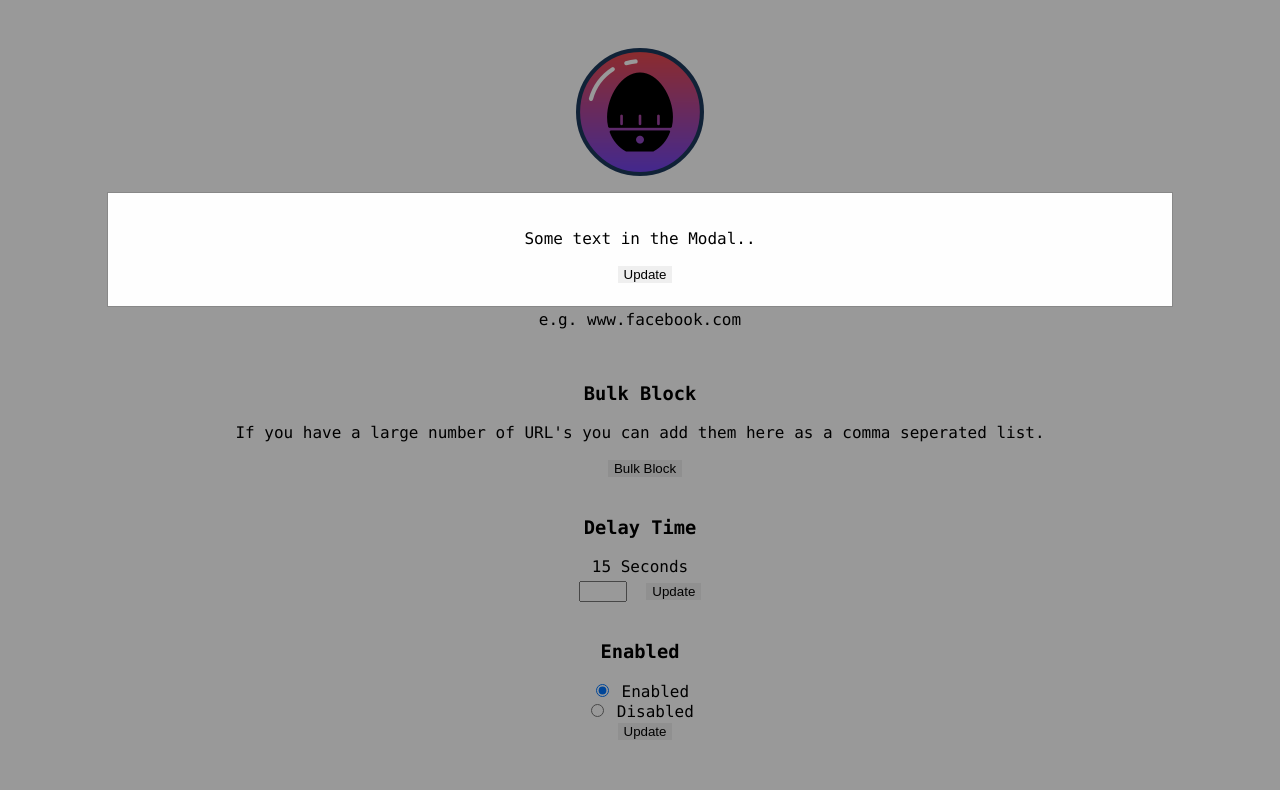
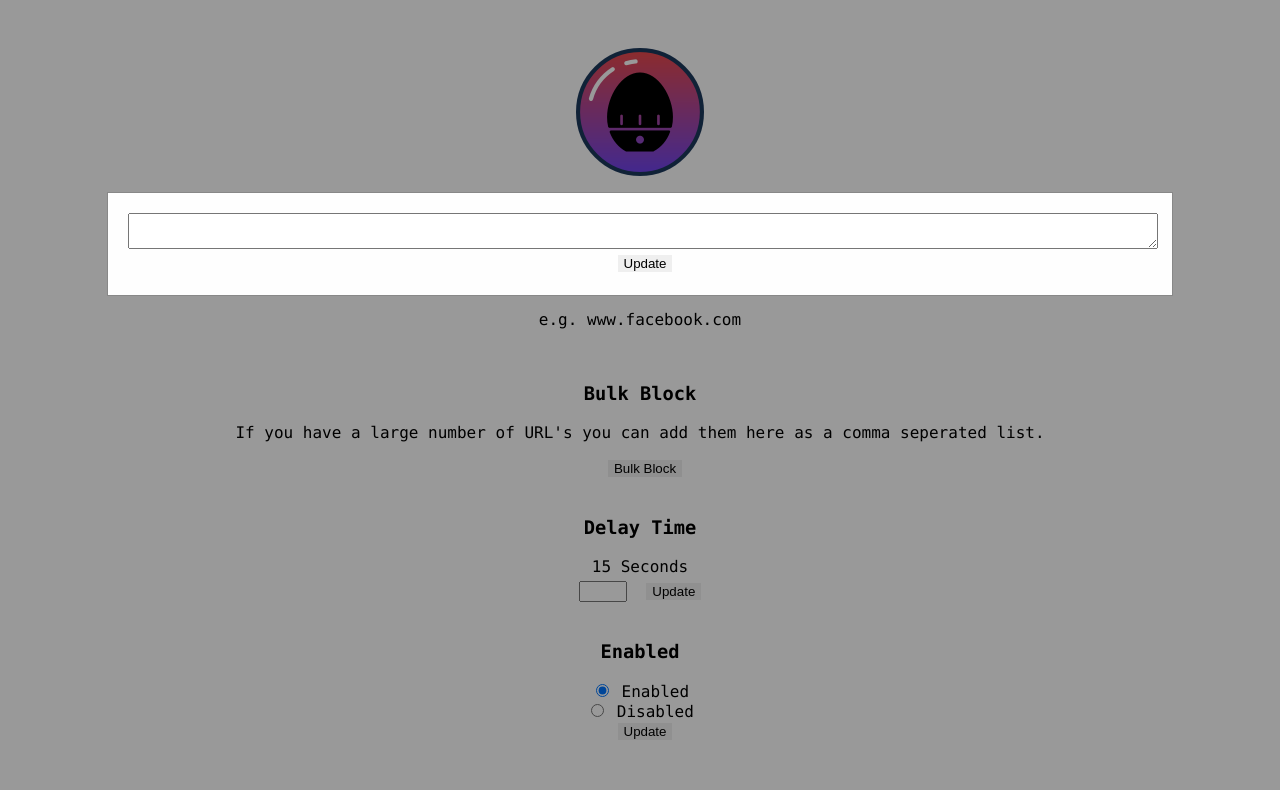
Before and after one commit to richardroy/delay, a website built with webpack: page src/home.html in a window 1280 px wide. Both pictures are taken after a click on the button "Bulk Block". Shown: the top 790 px of the page. Built offline with nearby package versions, Linux system fonts and the light colour scheme; some packages are replaced by stand-ins of ours.

Commit message:
added textarea to the bulkBlockModal

```diff
--- a/src/home.html
+++ b/src/home.html
@@ -18,7 +18,7 @@
 
     <div id="myModal" class="modal">
       <div class="modal-content">
-        <p>Some text in the Modal..</p>
+        <textarea id="bulkBlockList"></textarea>
         <button>Update</button>
       </div>
     </div>
--- a/src/style.css
+++ b/src/style.css
@@ -91,3 +91,8 @@ canvas {
   border: 1px solid #888;
   width: 80%; /* Could be more or less, depending on screen size */
 }
+
+#bulkBlockList {
+  height: 100%;
+  width: 100%;
+}
```
